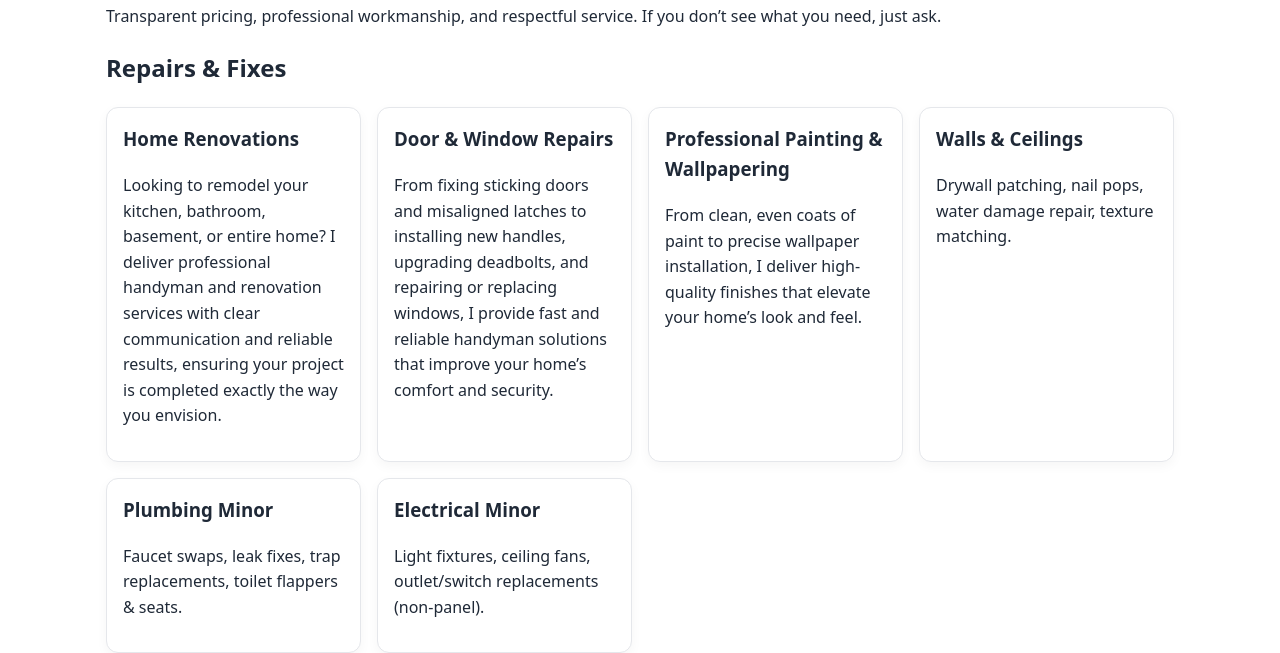
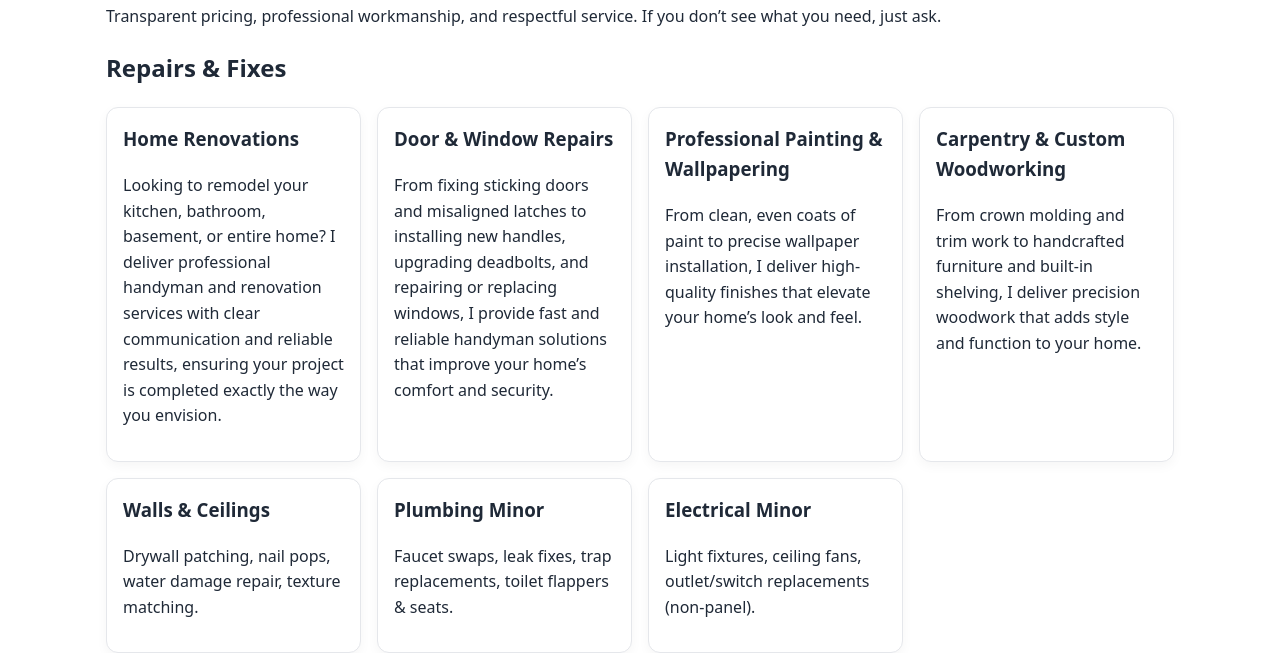
Before and after one commit to ToseefKhan062009/Handyman_Andy, a plain HTML site: page services.html in a window 1280 px wide. Shown: the part 153-806 px from the top of the page. Drawn offline with Linux system fonts and the light colour scheme.

Commit message:
Update services.html

```diff
--- a/services.html
+++ b/services.html
@@ -95,6 +95,10 @@
           <p>From clean, even coats of paint to precise wallpaper installation, I deliver high-quality finishes that elevate your home’s look and feel.</p>
         </li>
         <li class="card">
+          <h3>Carpentry & Custom Woodworking</h3>
+          <p>From crown molding and trim work to handcrafted furniture and built-in shelving, I deliver precision woodwork that adds style and function to your home.</p>
+        </li>
+        <li class="card">
           <h3>Walls & Ceilings</h3>
           <p>Drywall patching, nail pops, water damage repair, texture matching.</p>
         </li>
```
